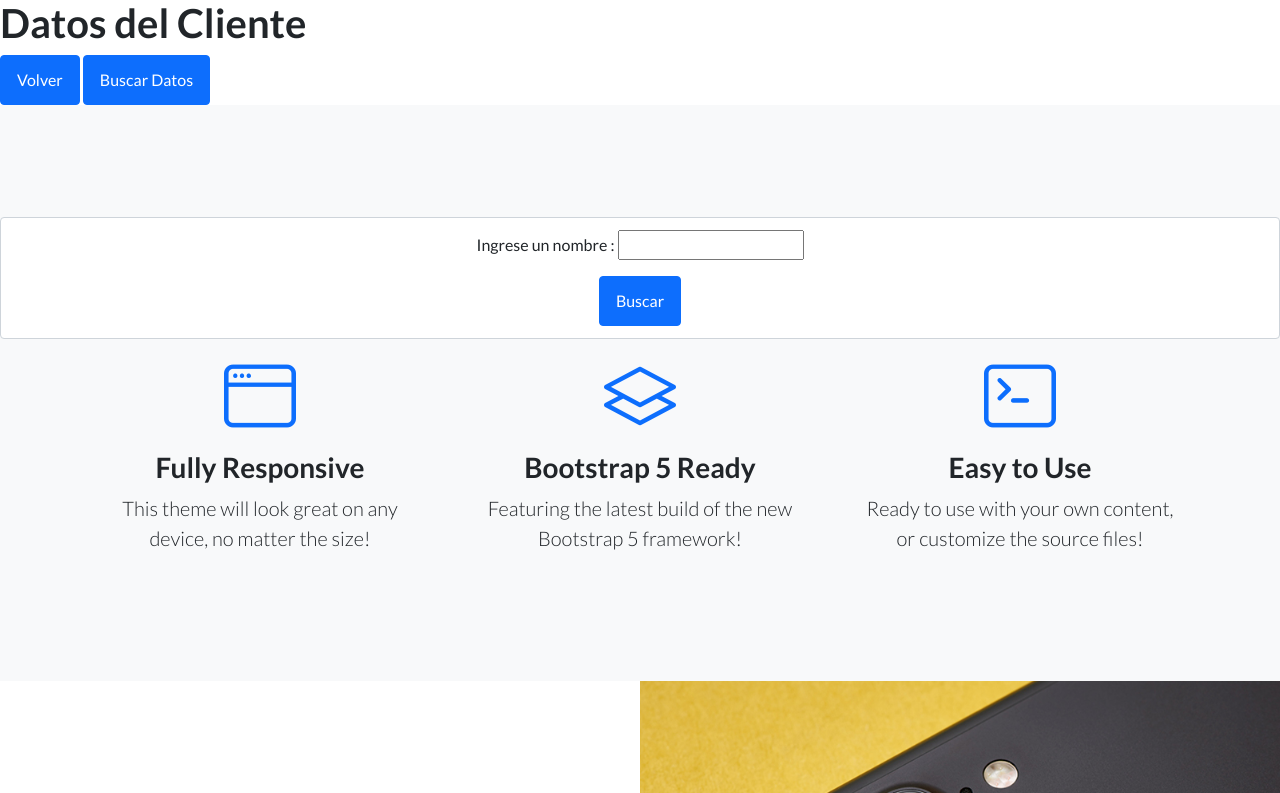
After one commit to AlmaFuerte2529/Entrega1_Gareis_Muzyka_Fiorini, a Django app: page /AppTienda/buscaCliente/ in a window 1280 px wide. The commit adds this page. Shown: the part 720-1513 px from the top of the page. Run offline with Django 4.2, Linux system fonts and the light colour scheme; some libraries are stand-ins or nearby versions.

Commit message:
quinto commit

```diff
--- a/AppTienda/admin.py
+++ b/AppTienda/admin.py
@@ -1,5 +1,4 @@
 from django.contrib import admin
-from AppTienda.views import productos
 from .models import *
 
 
--- a/AppTienda/formcliente.py
+++ b/AppTienda/forms.py
@@ -1,3 +1,4 @@
+import email
 from django import forms
 
 class FormClientes(forms.Form):
@@ -7,4 +8,4 @@
     direccion = forms.CharField(max_length=50)
     cp = forms.IntegerField()
     email = forms.EmailField()
-    telefono = forms.ImageField()
+    telefono = forms.IntegerField()
--- /dev/null
+++ b/AppTienda/templates/AppTienda/buscaCliente.html
@@ -0,0 +1,53 @@
+{% extends "AppTienda/Padre.html" %}
+{% load static %}
+
+{% block titulo %}
+<h1 class="mb-5" style="font-size:90px;">Busqueda clientes</h1>
+{% endblock %}
+{% block contenido %}
+<h1>Datos del Cliente</h1>
+<a class="btn btn-primary" style="margin-left:auto; margin-right: auto;"  href="{% url 'clientes' %}">Volver</a>
+<a class="btn btn-primary" style="margin-left:auto; margin-right: auto;" href="{% url 'buscaCliente' %}">Buscar Datos</a>
+
+{% endblock %}
+
+
+{% block formulario %}
+
+
+    {% if error %}
+        <p style="color:red">{{ error }}</p>
+    {% endif %}
+
+    <form class="form-control" action="{% url 'buscaCliente' %}" method="GET">
+
+        <p> Ingrese un nombre : <input type="text" name="nombrecompleto"></p>
+
+        <input type="submit" class ="btn btn-primary" value="Buscar">
+
+    </form>
+
+    {% if clientes %}
+
+        <h1>RESULTADOS DE LA BUSQUEDA</h1>
+
+
+        {% for cliente in clientes %}
+        <table>
+
+            <tr><td>Nombre: {{ cliente.nombrecompleto }}</td></tr>
+            <tr><td>D.N.I.: {{ cliente.dni }}</td></tr>
+            <tr><td>Edad: {{ cliente.edad }}</td></tr>
+            <tr><td>Direccion: {{ cliente.direccion }}</td></tr>
+            <tr><td>Codigo Postal: {{ cliente.cp }}</td></tr>
+            <tr><td>email: {{ cliente.email }}</td></tr>
+            <tr><td>Telefono: {{ cliente.telefono }}</td></tr>
+
+        </table>
+        <br>
+        {% endfor %}
+
+
+    {% endif %}
+
+{% endblock %}
--- a/AppTienda/templates/AppTienda/clientes.html
+++ b/AppTienda/templates/AppTienda/clientes.html
@@ -9,7 +9,7 @@
 {% block contenido %}
 <h1></h1>
 <a class="btn btn-primary" style="margin-left:auto; margin-right: auto;"  href="{% url 'formClientes' %}">Cargar Datos</a>
-<a class="btn btn-primary" style="margin-left:auto; margin-right: auto;" href="{% url 'formClientes' %}">Buscar Datos</a>
+<a class="btn btn-primary" style="margin-left:auto; margin-right: auto;" href="{% url 'buscaCliente' %}">Buscar Datos</a>
 
 {% endblock %}
 
--- a/AppTienda/urls.py
+++ b/AppTienda/urls.py
@@ -9,4 +9,5 @@
     path('personal/', personal, name= 'personal'),
     path('', inicio, name= 'inicio'),
     path('formClientes/', formClientes, name='formClientes'),
+    path('buscaCliente/', buscaCliente, name= 'buscaCliente'),
 ]
--- a/AppTienda/views.py
+++ b/AppTienda/views.py
@@ -1,9 +1,8 @@
 from django import http
-from django.shortcuts import render
-from .models import Tienda
-from .models import Clientes
+from django.shortcuts import render, HttpResponse
+from AppTienda.models import Tienda, Clientes
 from django.http import HttpResponse
-#from AppTienda.forms import formClientes
+from AppTienda.forms import FormClientes
 
 
 def tienda(self):
@@ -31,7 +30,7 @@
 def formClientes(request):
 
     if (request.method=="POST"):
-        form= formClientes(request.POST)
+        form= FormClientes(request.POST)
         if form.is_valid():
             info= form.cleaned_data
             nombrecompleto= info["nombrecompleto"]
@@ -39,9 +38,26 @@
             edad= info["edad"]
             direccion= info["direccion"]
             cp= info["cp"]
-            datos= Clientes(nombrecompleto=nombrecompleto, dni=dni,edad=edad,direccion=direccion,cp=cp)
-            datos.save()
+            email= info["email"]
+            telefono= info["telefono"]
+            cliente= Clientes(nombrecompleto=nombrecompleto, dni=dni, edad=edad, direccion=direccion, cp=cp, email=email, telefono=telefono)
+            cliente.save()
+            return render(request, "AppTienda/inicio.html")
+    else:
+         form= FormClientes()
 
+    return render(request, "AppTienda/formClientes.html", {"formulario":form})
 
-
-    return render(request, "AppTienda/formClientes.html")
+def buscaCliente(request):
+    try:
+        if request.GET["nombrecompleto"]:
+            cliente = request.GET["nombrecompleto"]
+            clientes=Clientes.objects.filter(nombrecompleto__icontains=cliente)
+            if clientes:
+                return render(request, "AppTienda/buscaCliente.html", {"clientes":clientes})
+            else:
+                return render(request, "AppTienda/buscaCliente.html", {"error":"No hay clientes con ese nombre"})
+        elif request.GET["nombrecompleto"] == "":
+            return render(request, "AppTienda/buscaCliente.html", {"error":"No se ingreso ningun nombre"})
+    except:
+        return render(request, "AppTienda/buscaCliente.html")
```
Also changed, not shown: AppTienda/templates/AppTienda/formClientes.html (+15 -9 lines), db.sqlite3.
